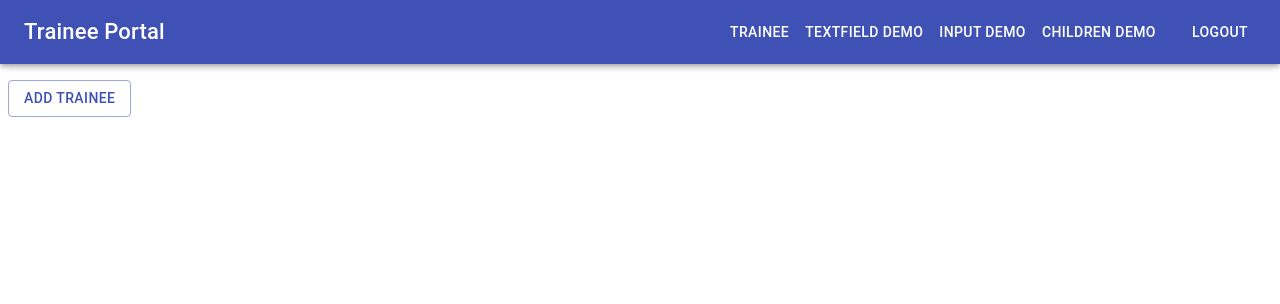
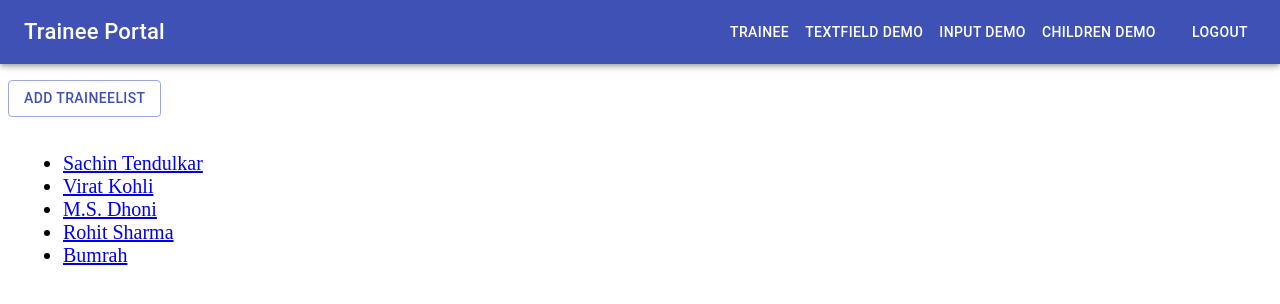
Before and after one commit to nxsudarshan/javascript-client, a React (Create React App) app: page / in a window 1280 px wide. Shown: the top 304 px of the page. Built offline with nearby package versions, Linux system fonts and the light colour scheme.

Commit message:
task completed #41016

```diff
--- a/package.json
+++ b/package.json
@@ -6,6 +6,7 @@
     "@material-ui/core": "^4.0.0",
     "@material-ui/icons": "^4.0.1",
     "commitizen": "^3.1.1",
+    "moment": "^2.24.0",
     "prop-types": "^15.7.2",
     "react": "^16.8.6",
     "react-dom": "^16.8.6",
--- a/src/App.jsx
+++ b/src/App.jsx
@@ -4,7 +4,6 @@ import React from 'react';
 import {
   BrowserRouter,
   Route,
-  Link,
   Switch,
 } from 'react-router-dom';
 import { AuthRoute, PrivateRoute } from './routes';
--- a/src/layouts/components/Navbar/Navbar.jsx
+++ b/src/layouts/components/Navbar/Navbar.jsx
@@ -20,6 +20,8 @@ import {
   ChildrenDemo,
   TextFieldDemo,
   InputDemo,
+  NoMatch,
+  TraineeDetail,
 } from '../../../pages/index';
 
 const useStyles = ({
@@ -86,6 +88,8 @@ class Navbar extends React.Component {
               <Route path="/children-demo" component={ChildrenDemo} />
               <Route path="/textField-demo" component={TextFieldDemo} />
               <Route path="/input-demo" component={InputDemo} />
+              <Route path="/trainee/:id" component={TraineeDetail} />
+              <Route component={NoMatch} />
             </Switch>
           </div>
         </BrowserRouter>
--- /dev/null
+++ b/src/pages/Trainee/Data/trainee.js
@@ -0,0 +1,35 @@
+const trainees = [
+  {
+    id: '5c6c47af7740654f0915fac9',
+    name: 'Sachin Tendulkar',
+    email: 'sachin@gmail.com',
+    createdAt: '2019-02-10T18:15:11.778Z',
+  },
+  {
+    id: '5c6c47af7740654f0455fac9',
+    name: 'Virat Kohli',
+    email: 'virat@gmail.com',
+    createdAt: '2019-02-12T18:15:11.778Z',
+  },
+  {
+    id: '5c6567af7740654f0915fac9',
+    name: 'M.S. Dhoni',
+    email: 'msdhoni@gmail.com',
+    createdAt: '2019-02-13T18:15:11.778Z',
+  },
+  {
+    id: '5c6c47af7747854f0915fac9',
+    name: 'Rohit Sharma',
+    email: 'rohit.sharma',
+    createdAt: '2019-02-14T18:15:11.778Z',
+  },
+  {
+    id: '5c6c47af7740654f0915876c9',
+    name: 'Bumrah',
+    email: 'bumhrah@gmail.com',
+    createdAt: '2019-02-15T18:15:11.778Z',
+  },
+];
+
+
+export default trainees;
--- a/src/pages/Trainee/Trainee.jsx
+++ b/src/pages/Trainee/Trainee.jsx
@@ -1,9 +1,11 @@
+/* eslint-disable import/no-named-default */
 /* eslint-disable no-unused-expressions */
 /* eslint-disable react/destructuring-assignment */
 /* eslint-disable react/no-unused-state */
 import React from 'react';
 import Button from '@material-ui/core/Button';
 import { AddDialog } from './component';
+import { default as TraineeList } from './TraineeList';
 
 export class Trainee extends React.Component {
   state = {
@@ -28,8 +30,9 @@ export class Trainee extends React.Component {
     const result = [
       <>
         <Button variant="outlined" color="primary" onClick={this.handleClickOpen}>
-          Add Trainee
+          Add TraineeList
         </Button>
+        <TraineeList />
         <AddDialog
           open={this.state.open}
           onClose={this.handleClickClose}
--- /dev/null
+++ b/src/pages/Trainee/TraineeDetail.jsx
@@ -0,0 +1,105 @@
+/* eslint-disable jsx-a11y/anchor-is-valid */
+/* eslint-disable react/no-unused-prop-types */
+/* eslint-disable react/forbid-prop-types */
+/* eslint-disable import/no-extraneous-dependencies */
+/* eslint-disable import/no-named-default */
+/* eslint-disable no-unused-vars */
+/* eslint-disable react/prop-types */
+import React from 'react';
+import { withStyles } from '@material-ui/styles';
+import Card from '@material-ui/core/Card';
+import CardActions from '@material-ui/core/CardActions';
+import CardContent from '@material-ui/core/CardContent';
+import CardHeader from '@material-ui/core/CardHeader';
+import CardMedia from '@material-ui/core/CardMedia';
+import Button from '@material-ui/core/Button';
+import Typography from '@material-ui/core/Typography';
+import PropTypes from 'prop-types';
+import moment from 'moment';
+import {
+  BrowserRouter,
+  Link,
+  Switch,
+  Route,
+} from 'react-router-dom';
+
+import { default as traineeData } from './Data/trainee';
+import { PrivateLayout } from '../../layouts';
+
+const cardStyles = {
+  card: {
+    marginTop: 100,
+    margin: 40,
+    padding: 10,
+    display: 'flex',
+  },
+  button: {
+    marginTop: 10,
+    margin: 40,
+    padding: 10,
+    display: 'flex',
+  },
+  media: {
+    flex: 1,
+    maxWidth: 300,
+  },
+  content: {
+    maxWidth: 600,
+    flex: 9,
+  },
+  title: {
+    fontSize: 30,
+  },
+  date: {
+    color: '#9e9e9e',
+  },
+};
+class TraineeDetail extends React.Component {
+  getDate = date => moment(date).format('dddd, MMMM Do YYYY, h: mm: ss a')
+
+  render() {
+    const { match, classes } = this.props;
+    console.log(match);
+    const { params } = match;
+    const getRow = traineeData.filter(row => row.id === params.id);
+    console.log(getRow);
+    const traineeDetailOutput = [
+      <Card className={classes.card}>
+        <CardMedia
+          component="img"
+          className={classes.media}
+          image="/images/avatar.png"
+          title="Contemplative Reptile"
+        />
+        <div className={classes.content}>
+          <CardContent className={classes.title}>
+            <Typography variant="h4" gutterBottom>
+              {getRow.map(item => item.name)}
+            </Typography>
+            <Typography variant="h6" gutterBottom className={classes.date}>
+              {this.getDate(getRow.map(item => item.createdAt))}
+            </Typography>
+            <Typography variant="h5" gutterBottom>
+              {getRow.map(item => item.email)}
+            </Typography>
+          </CardContent>
+        </div>
+      </Card>,
+      <div className={classes.button}>
+        <Link to="/">
+          <Button size="small">
+            Back
+          </Button>
+        </Link>
+      </div>,
+    ];
+    return traineeDetailOutput;
+  }
+}
+
+TraineeDetail.propTypes = {
+  match: PropTypes.object.isRequired,
+  classes: PropTypes.object.isRequired,
+};
+
+export default withStyles(cardStyles)(TraineeDetail);
--- /dev/null
+++ b/src/pages/Trainee/TraineeList.jsx
@@ -0,0 +1,49 @@
+/* eslint-disable react/prop-types */
+/* eslint-disable jsx-a11y/anchor-is-valid */
+/* eslint-disable import/no-extraneous-dependencies */
+/* eslint-disable react/no-unused-prop-types */
+/* eslint-disable react/forbid-prop-types */
+/* eslint-disable react/prefer-stateless-function */
+/* eslint-disable array-callback-return */
+/* eslint-disable no-lone-blocks */
+/* eslint-disable no-unused-expressions */
+/* eslint-disable react/destructuring-assignment */
+/* eslint-disable react/no-unused-state */
+import React from 'react';
+import PropTypes from 'prop-types';
+import { withStyles } from '@material-ui/styles';
+import { Link } from 'react-router-dom';
+import { traineeData } from './index';
+
+const listStyle = {
+  content: {
+    padding: 10,
+    margin: 5,
+    fontSize: 20,
+  },
+};
+class TraineeList extends React.Component {
+  render() {
+    const { classes } = this.props;
+    const traineeListOutput = [
+      <div className={classes.content}>
+        <ul>
+          {
+            traineeData.map(item => (
+              <li>
+                <Link to={`/trainee/${item.id}`}>{item.name}</Link>
+              </li>
+            ))
+          }
+        </ul>
+      </div>,
+    ];
+    return (traineeListOutput);
+  }
+}
+
+TraineeList.propTypes = {
+  classes: PropTypes.object.isRequired,
+};
+
+export default withStyles(listStyle)(TraineeList);
--- a/src/pages/Trainee/index.js
+++ b/src/pages/Trainee/index.js
@@ -1 +1,3 @@
 export { Trainee } from './Trainee';
+export { default as traineeData } from './Data/trainee';
+export { default as TraineeDetail } from './TraineeDetail';
--- a/src/pages/index.js
+++ b/src/pages/index.js
@@ -5,3 +5,4 @@ export { ChildrenDemo } from './ChildrenDemo';
 export { Trainee } from './Trainee';
 export { Login } from './Login';
 export { NoMatch } from './NoMatch';
+export { TraineeDetail } from './Trainee';
--- a/src/routes/index.js
+++ b/src/routes/index.js
@@ -1,2 +1,3 @@
 export { AuthRoute } from './AuthRoute';
 export { PrivateRoute } from './PrivateRoute';
+export { NoMatch } from '../pages/NoMatch';
```
Also changed, not shown: public/images/avatar.png (added), 1 other file (tests, documents, lock files or other folders).
